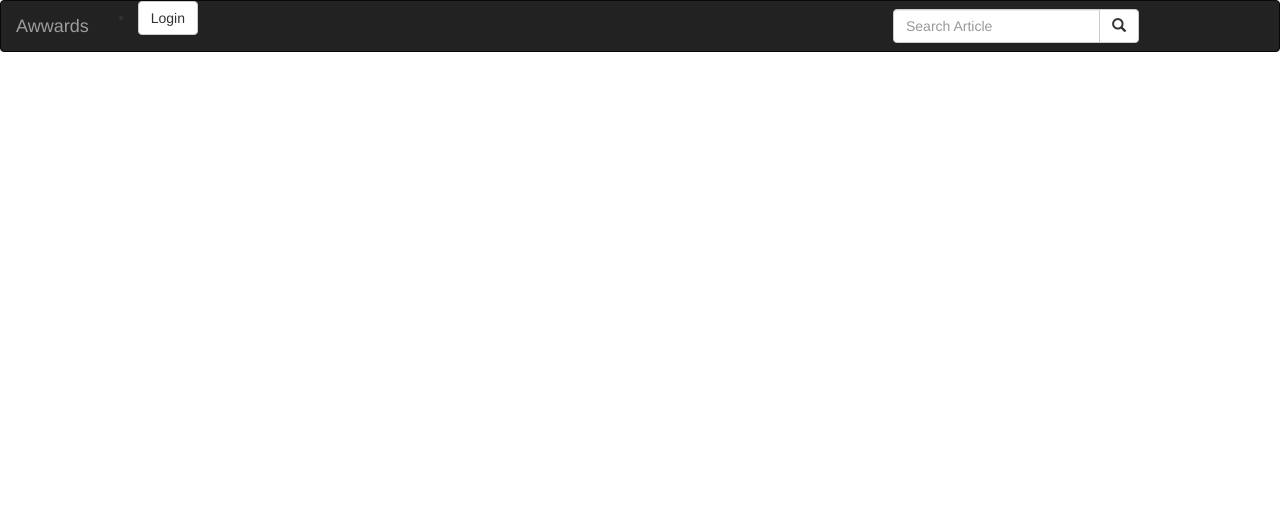
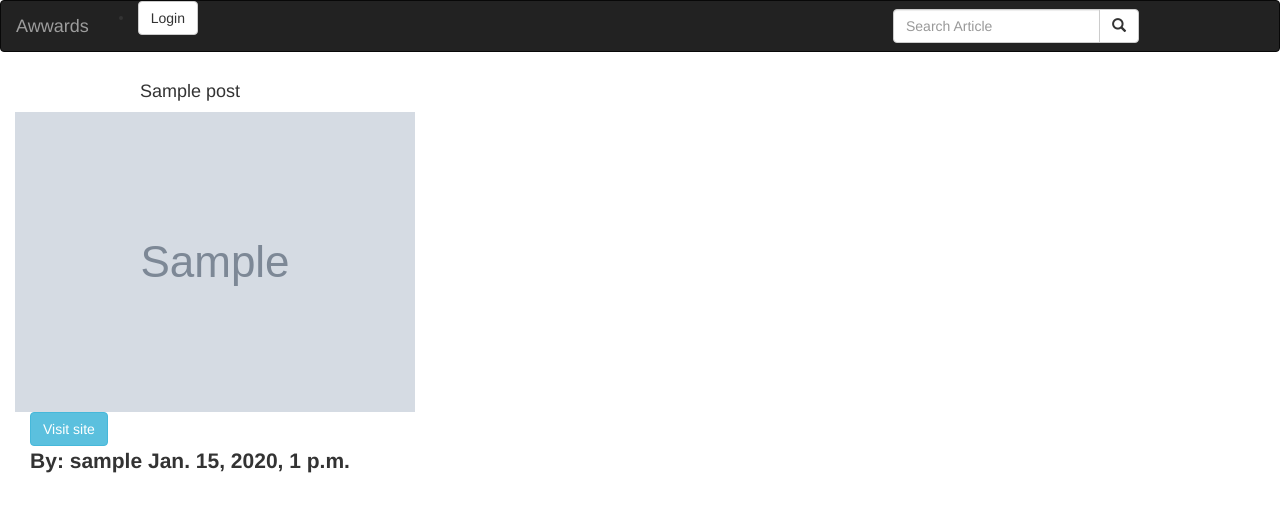
Before and after one commit to paulinenanzala19/Awwards, a Django app: page / in a window 1280 px wide. Shown: the top 512 px of the page. Run offline with Django 4.2, Linux system fonts and the light colour scheme; tables that the repository leaves empty hold one stand-in row (values such as "Sample post"); grey boxes marked "Sample" are stand-in pictures; some libraries are stand-ins or nearby versions.

Commit message:
adding date field in the model post

```diff
--- a/awwards/settings.py
+++ b/awwards/settings.py
@@ -29,7 +29,8 @@ DEBUG = True
 
 ALLOWED_HOSTS = []
 
-
+MEDIA_URL = '/media/'
+MEDIA_ROOT = os.path.join(BASE_DIR, 'media')
 # Application definition
 
 INSTALLED_APPS = [
--- a/theawwards/models.py
+++ b/theawwards/models.py
@@ -1,5 +1,7 @@
 from django.db import models
 from django.contrib.auth.models import User
+import datetime as dt
+from django.utils import timezone
 
 # Create your models here.
 class Post(models.Model):
@@ -9,6 +11,7 @@ class Post(models.Model):
     description = models.TextField(max_length=255)
     technologies = models.CharField(max_length=200, blank=True)
     user = models.ForeignKey(User, on_delete=models.CASCADE, related_name="posts")
+    date = models.DateTimeField(default=timezone.now)
 
     def __str__(self):
         return self.title
@@ -32,6 +35,7 @@ class Profile(models.Model):
     image = models.ImageField(default='default.png', upload_to='profile_pics')
     bio = models.TextField(max_length=100)
     contact=models.IntegerField(default=0)
+    location = models.CharField(max_length=60, blank=True)
 
     def save_profile(self):
         super().save()
--- a/theawwards/templates/index.html
+++ b/theawwards/templates/index.html
@@ -1 +1,25 @@
 {%extends 'base.html'%}
+{% block content%}
+<div class="container-fluid d-flex flex-row flex-wrap justify-content-center">
+	{% for project in projects %}
+	<div class="mx-3 my-3 shadow rounded-3" style="width: 25em">
+		<h4 class="text-center p-2">{{project.title | capfirst}}</h4>
+
+		<a class="my-2" href="">
+			<img src="{{project.image.url}}" alt="" class="img-fluid h-50 w-100 rounded-3" />
+		</a>
+		<br />
+		<div class="container d-flex justify-content-center p-2">
+			<a class="my-3 mx-auto text-center text-light" href="{{project.url}}">
+				<button class="text-muted btn btn-info">Visit site</button>
+			</a>
+		</div>
+		<div class="lead text-dark text-center fw-light bg-light m-3 p-1 rounded-3">
+			<strong>By: {{project.user.username}}</strong>
+            <b>{{project.date}}</b>
+        </div>
+
+	</div>
+	{% endfor %}
+</div>
+{%endblock%}
--- a/theawwards/urls.py
+++ b/theawwards/urls.py
@@ -1,6 +1,6 @@
 from django.urls import path,include
 from . import views
-from django.urls import path,include
+from django.conf.urls.static import static
 from .views import *
 from django.conf import settings
 
@@ -9,3 +9,5 @@ urlpatterns=[
     path('',views.home, name='home'),
 
 ]
+if settings.DEBUG:
+    urlpatterns+= static(settings.MEDIA_URL, document_root = settings.MEDIA_ROOT)
--- a/theawwards/views.py
+++ b/theawwards/views.py
@@ -6,6 +6,10 @@ from.models import *
 # Create your views here.
 
 def home(request):
+    projects = Post.get_projects()
+    context={
+        'projects' : projects,
+    }
 
 
-    return render(request, 'index.html')
+    return render(request,'index.html', context)
```
Also changed, not shown: theawwards/migrations/0004_profile_location.py (added), theawwards/migrations/0005_post_date.py (added).
